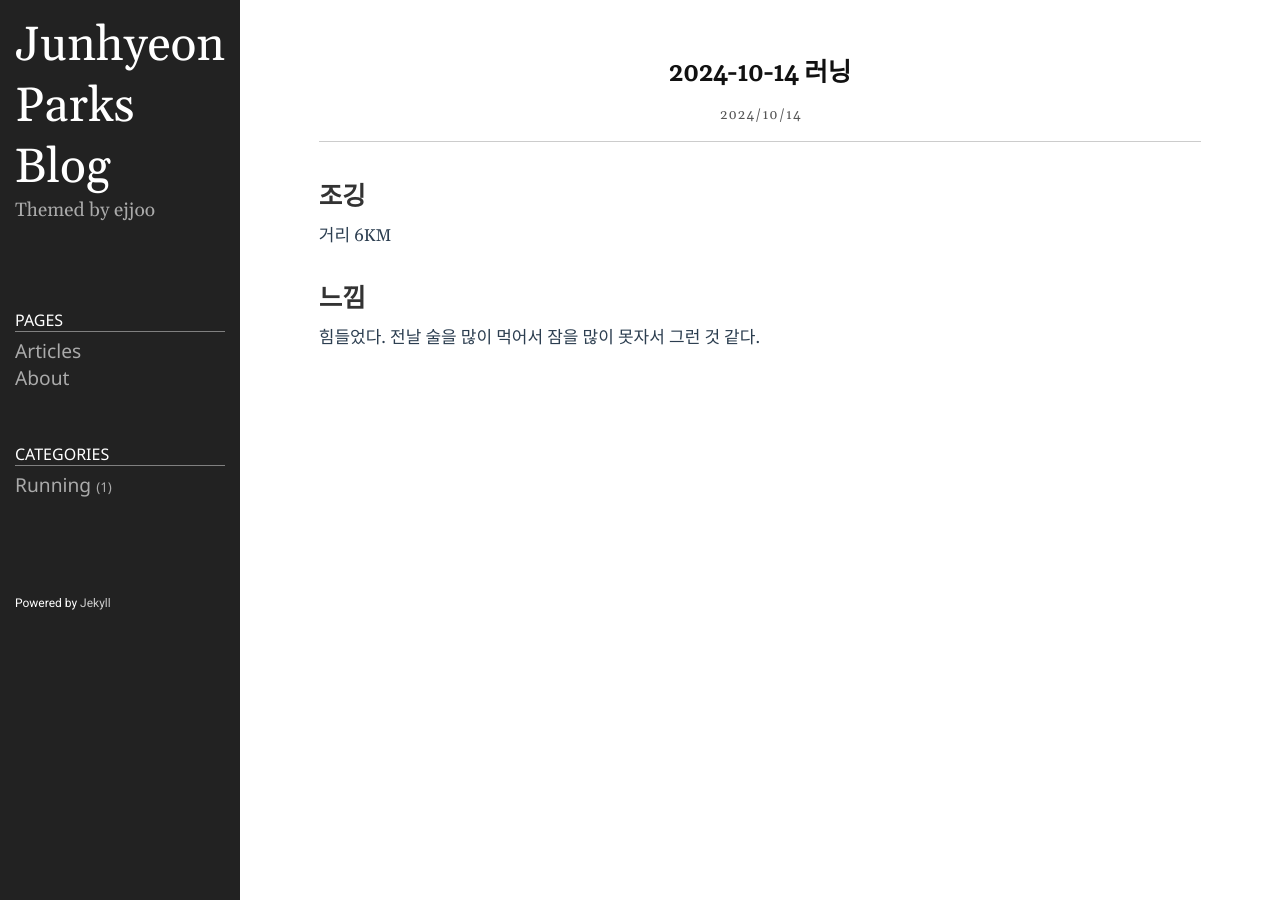
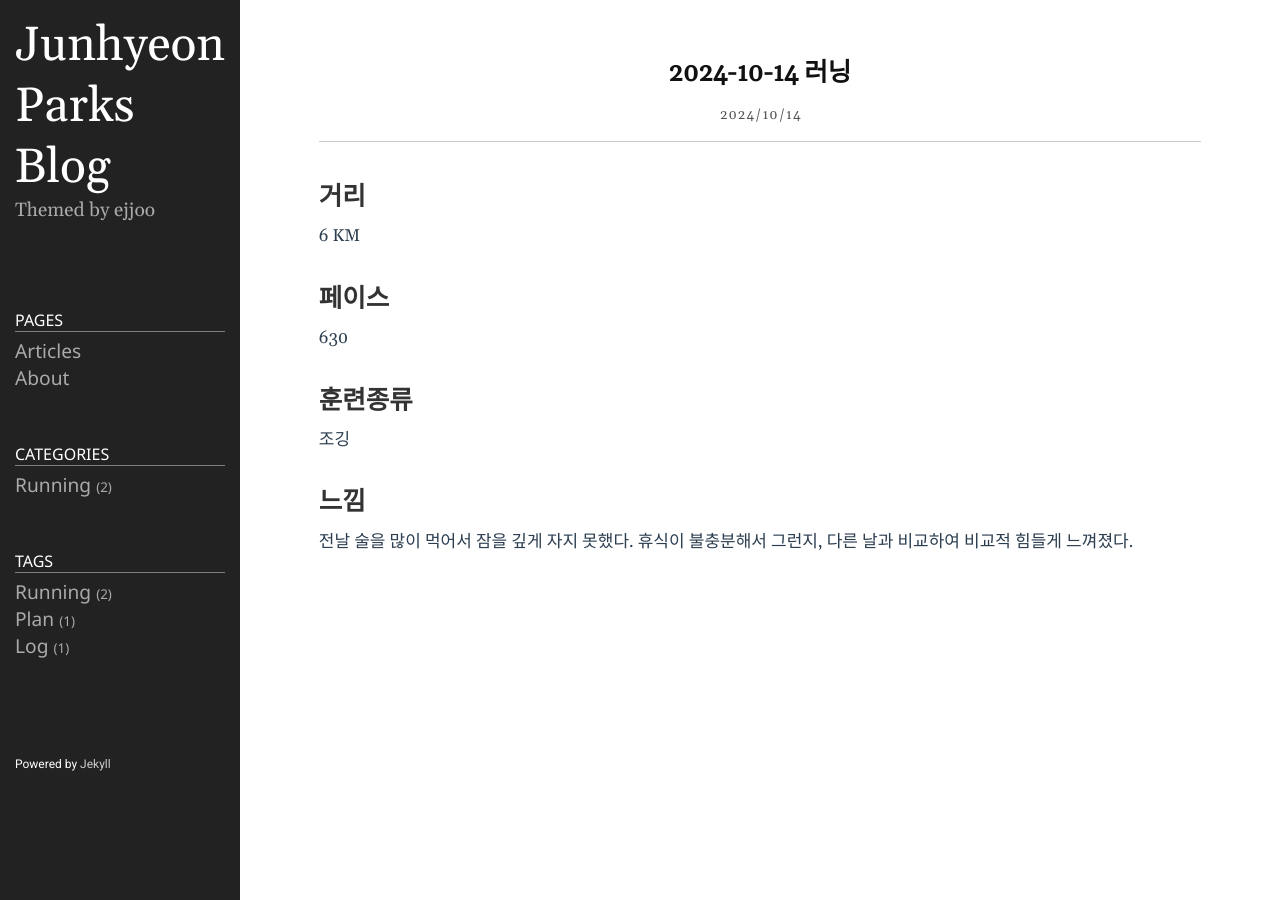
Before and after one commit to bullkan94/bullkan94.github.io, a Jekyll site: the page built from _posts/2024-10-14-new-post.md, in a window 1280 px wide. Built offline with Jekyll 4.4.1, drawn with Linux system fonts in a browser that asks for light colours.

Commit message:
add tag nav

```diff
--- a/_includes/sidebar.html
+++ b/_includes/sidebar.html
@@ -47,6 +47,21 @@
 	</ul>
 </div>
 
+<div class="sidebar-item sidebar-nav">
+	<ul class="nav">
+		  <li class="nav-title">Tags</li>
+	  {% for tag in site.tags %}
+	  <li>
+		  <a class="nav-item" href="{{ root_url }}/{{ site.tag_dir }}#{{ tag | first }}">
+			  <span class="name">{{ tag | first }}</span>
+			  <span class="badge">{{ tag | last | size }}</span>
+		  </a>
+	   </li>
+	  {% endfor %}
+	</nav>
+  </ul>
+</div>
+
 <div class="sidebar-item sidebar-footer">
 	<p>Powered by <a href="https://github.com/jekyll/jekyll">Jekyll</a></p>
 </div>
--- /dev/null
+++ b/_layouts/tag.html
@@ -0,0 +1,4 @@
+---
+layout: default
+---
+{%- include tag.html -%}
--- a/_posts/2024-10-14-new-post.md
+++ b/_posts/2024-10-14-new-post.md
@@ -3,8 +3,13 @@ layout: post
 title: 2024-10-14 러닝
 date: 2024-10-14 19:26:23 +0900
 category: running
+tags: [running,log]
 ---
-# 조깅
-거리 6KM
+# 거리
+6 KM
+# 페이스
+630
+# 훈련종류
+조깅
 # 느낌
-힘들었다. 전날 술을 많이 먹어서 잠을 많이 못자서 그런 것 같다.
+전날 술을 많이 먹어서 잠을 깊게 자지 못했다. 휴식이 불충분해서 그런지, 다른 날과 비교하여 비교적 힘들게 느껴졌다.
```
Also changed, not shown: _includes/tag.html (added, +48 -0 lines), _posts/2024-10-14-new-post copy.md (added, +28 -0 lines), tag.md (added, +5 -0 lines).
